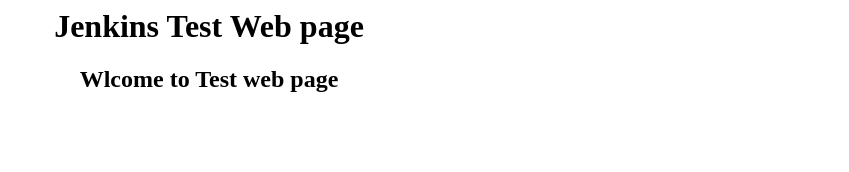
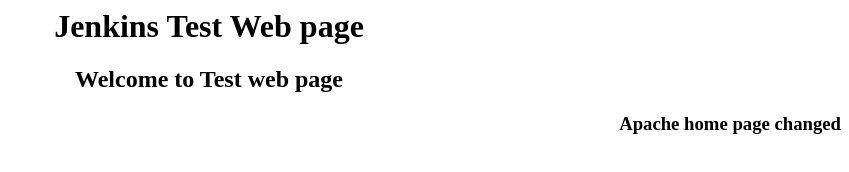
Before and after one commit to kdbs50/Jenkins, a plain HTML site: page index.html in a window 1280 px wide. Shown: the whole page, without its empty margins (431-1280 px from the left). Drawn offline with Linux system fonts and the light colour scheme.

Commit message:
Update index.html

```diff
--- a/index.html
+++ b/index.html
@@ -1,2 +1,3 @@
 <h1 align=center> Jenkins Test Web page </h1>
-<h2 align=center> Wlcome to Test web page</h2>
+<h2 align=center> Welcome to Test web page</h2>
+<h3 align=right> Apache home page changed</h2>
```
